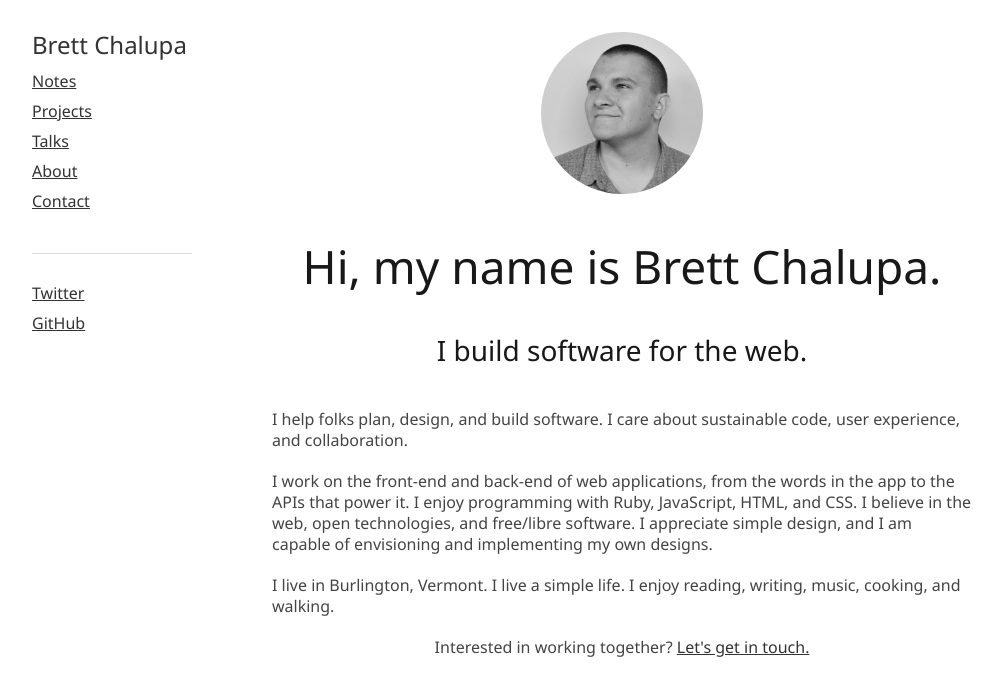
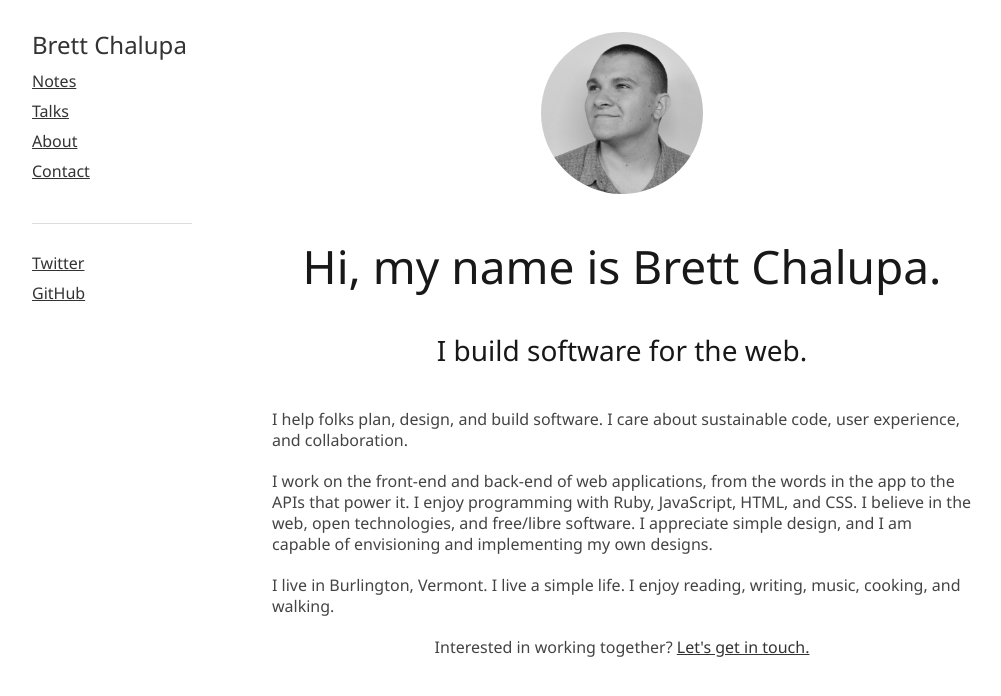
Before and after one commit to brettchalupa/brettchalupa.github.io, a Jekyll site: the page built from index.html, in a window 1280 px wide. Shown: the top 696 px of the page, without its empty margins (138-1139 px from the left). Built offline with Jekyll 4.4.1, drawn with Linux system fonts in a browser that asks for light colours; Markdown is read by kramdown in place of the engine named in the settings.

Commit message:
Remove projects from the nav
This is going to make it live before projects are done, so this hides projects
for the time being.

```diff
--- a/404.html
+++ b/404.html
@@ -26,7 +26,6 @@
         <h1 class="title"><a href="/">Brett Chalupa</a></h1>
         <ul class="nav">
           <li class="nav-item"><a href="/notes">Notes</a></li>
-          <li class="nav-item"><a href="/projects">Projects</a></li>
           <li class="nav-item"><a href="/talks/">Talks</a></li>
           <li class="nav-item"><a href="/about/">About</a></li>
           <li class="nav-item"><a href="/contact/">Contact</a></li>
--- a/_layouts/default.html
+++ b/_layouts/default.html
@@ -26,7 +26,6 @@
         <h1 class="title"><a href="/">{{ site.name }}</a></h1>
         <ul class="nav">
           <li class="nav-item"><a href="/notes">Notes</a></li>
-          <li class="nav-item"><a href="/projects">Projects</a></li>
           <li class="nav-item"><a href="/talks/">Talks</a></li>
           <li class="nav-item"><a href="/about/">About</a></li>
           <li class="nav-item"><a href="/contact/">Contact</a></li>
```
